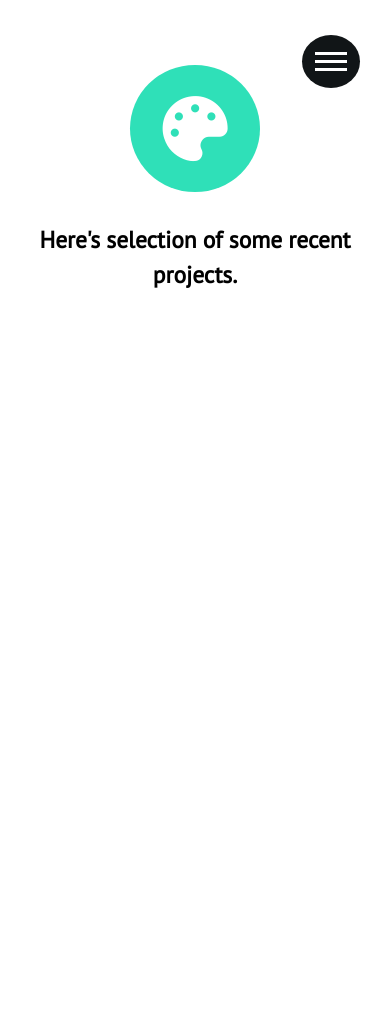
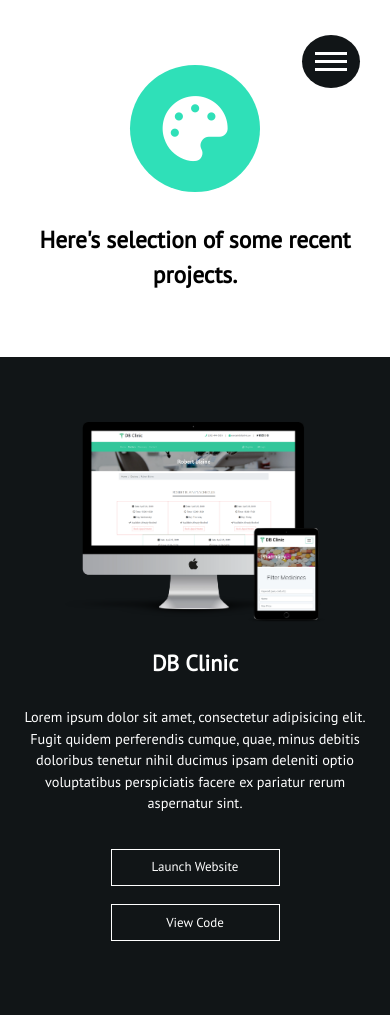
Before and after one commit to ASingh369/portfolio, a plain HTML site: page projects.html in a window 390 px wide. Before the commit the page ends 844 px from the top, so only its background shows below. Drawn offline with Linux system fonts and the light colour scheme.

Commit message:
added first project

```diff
--- a/css/media.css
+++ b/css/media.css
@@ -7,6 +7,14 @@
 
   .home-content{
     padding: 0 4rem;
+  }
+
+  .container{
+    padding: 0 4rem;
+  }
+
+  .project .container img{
+    width: 35rem;
   }
 
 }
@@ -31,6 +39,14 @@
 
   .home-content{
     padding: 0 2rem;
+  }
+
+  .container{
+    padding: 0 2rem;
+  }
+
+  .project .container img{
+    width: 32rem;
   }
 }
 
@@ -57,4 +73,12 @@
   .home-content{
     padding: 0 1rem;
   }
+
+  .container{
+    padding: 0 0;
+  }
+
+  .project .container img{
+    width: 20rem;
+  }
 }
--- a/css/style.css
+++ b/css/style.css
@@ -34,6 +34,10 @@ body{
 
 .text-small { font-size: small;}
 
+.bg-dark{
+  background-color: #111517;
+}
+
 .btn{
   display: inline-block;
   text-decoration: none;
@@ -51,6 +55,17 @@ body{
 .btn:hover{
   background-color: #2fe0b8;
   font-size: 1.15rem;
+}
+
+.btn-light{
+  width: 13rem;
+  border: 1px solid #fff;
+}
+
+.btn-light:hover{
+  background-color: #fff;
+  border: 1px solid #fff;
+  color: #000;
 }
 
 /* Menu Button */
@@ -350,6 +365,7 @@ body{
 
 .top h1{
   font-size: 1.8rem;
+  padding: 0 1.3rem;
 }
 
 .image-container{
@@ -365,3 +381,32 @@ body{
   padding: 2.4rem 2.5rem;
   border-radius: 50%;
 }
+
+.project{
+  padding: 5rem 1.5rem 5rem 1.5rem;
+  text-align: center;
+}
+
+.container{
+  max-width: 750px;
+  margin: auto;
+  padding: 0 2rem;
+}
+
+.project .container h2{
+  font-size: 1.7rem;
+  padding-top: 1.5rem;
+}
+
+.project .container p{
+  font-size: 1.1rem;
+  padding: 2rem 0;
+}
+
+.project .container img{
+  width: 40rem;
+}
+
+.project .container a{
+  margin: 0.7rem;
+}
--- a/projects.html
+++ b/projects.html
@@ -68,8 +68,18 @@
       <div class="image-container">
         <i class="fas fa-palette fa-5x"></i>
       </div>
-      <h1 class="">Here's selection of some recent projects.</h1>
+      <h1>Here's selection of some recent projects.</h1>
     </section>
+
+    <section id="project1" class="project text-white bg-dark">
+      <div class="container">
+        <img src="img/dbclinic.png" alt="DB Clinic">
+        <h2>DB Clinic</h2>
+        <p>Lorem ipsum dolor sit amet, consectetur adipisicing elit. Fugit quidem perferendis cumque, quae, minus debitis doloribus tenetur nihil ducimus ipsam deleniti optio voluptatibus perspiciatis facere ex pariatur rerum aspernatur sint.</p>
+        <a href="http://167.99.183.159/" class="btn btn-light" target="_blank">Launch Website</a>
+        <a href="https://github.com/ASingh369/dbclinic" target="_blank" class="btn btn-light">View Code</a>
+      </section>
+    </div>
   </main>
 
   <!-- Project js -->
```
Also changed, not shown: img/bulb_temp.jpg (deleted), img/close-up-hand-ideas-1811996.jpg (deleted), img/dbclinic.png (added).
